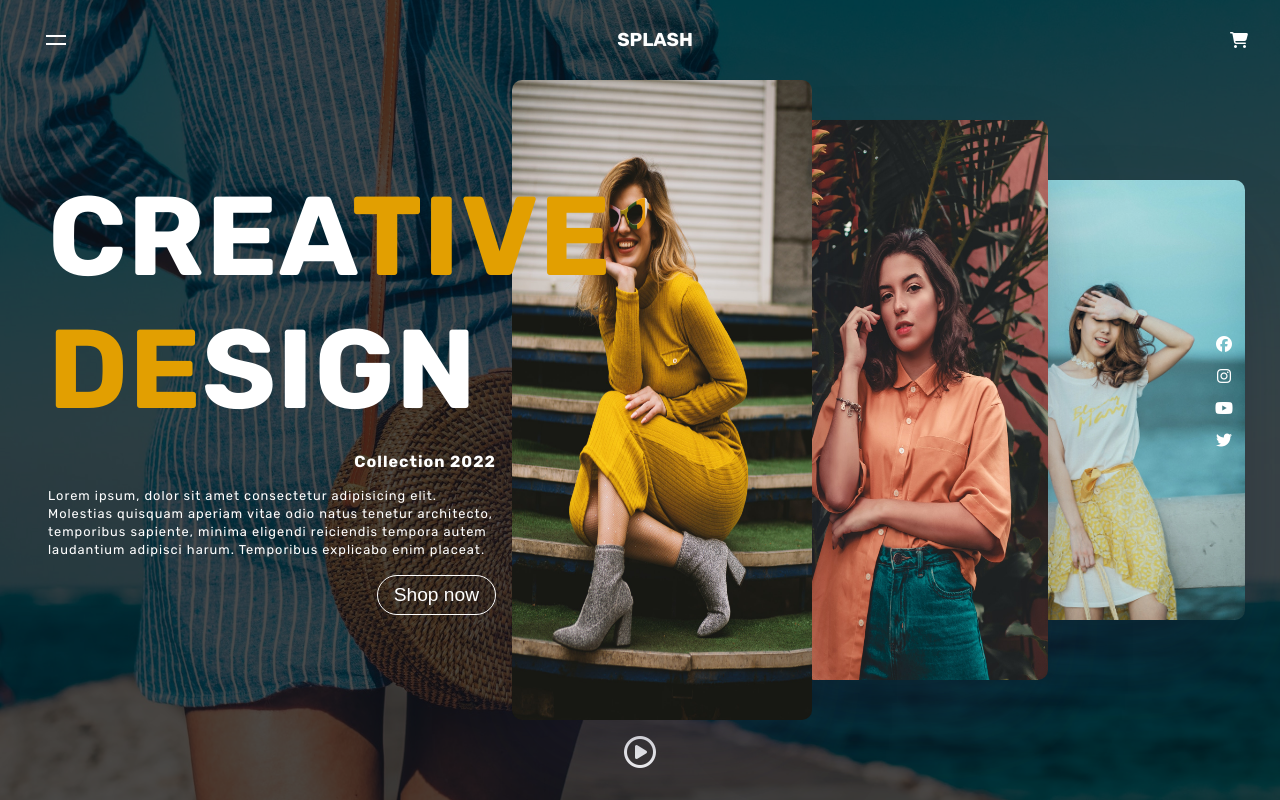
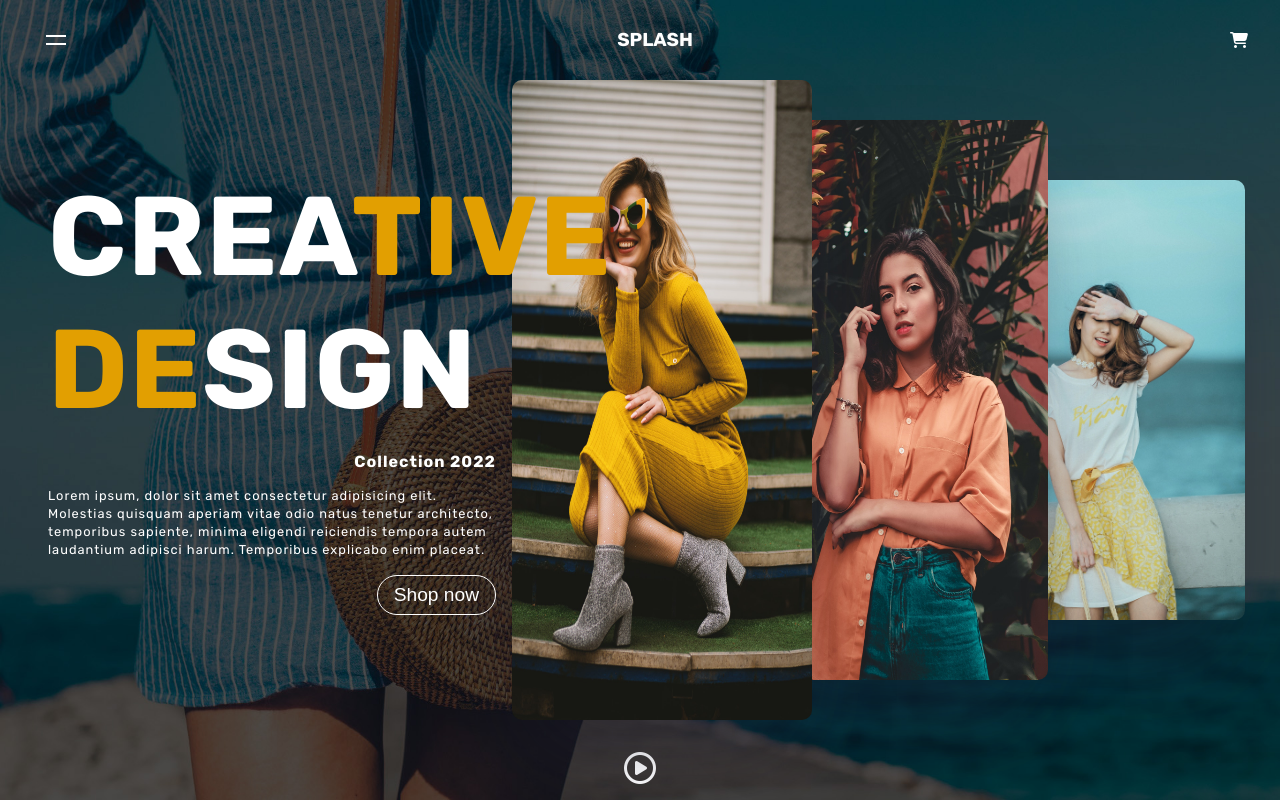
Before and after one commit to khanchandanivikas/fashion, a React (Create React App) app: page / in a window 1280 px wide. Built offline with nearby package versions, Linux system fonts and the light colour scheme.

Commit message:
overlay background image

```diff
--- a/src/App.js
+++ b/src/App.js
@@ -15,12 +15,12 @@ function App() {
 
   return (
     <div className="App">
-      <div className="overlay"></div>
+      {/* <div className="overlay"></div> */}
       <Header hamburger={hamburger} toggleHamburger={toggleHamburger} />
       <div className="slides-container">
         <Content />
         <Slider />
-        <Social />
+        {/* <Social /> */}
       </div>
       <Play />
       <Hamburger hamburger={hamburger} />
--- a/src/components/Content.jsx
+++ b/src/components/Content.jsx
@@ -8,7 +8,8 @@ const Content = () => {
     visible: {
       translateX: "0px",
       transition: {
-        duration: 0.6,
+        duration: 1.2,
+        ease: "easeInOut"
       },
     },
   };
@@ -18,6 +19,7 @@ const Content = () => {
       translateX: "0px",
       transition: {
         duration: 0.6,
+        ease: "easeInOut"
       },
     },
   };
@@ -28,6 +30,7 @@ const Content = () => {
       transition: {
         duration: 1,
         delay: 0.1,
+        ease: "easeInOut"
       },
     },
   };
--- a/src/components/Slider.jsx
+++ b/src/components/Slider.jsx
@@ -13,6 +13,7 @@ const Slider = () => {
       translateY: "0px",
       transition: {
         duration: 1,
+        ease: "easeInOut"
       },
     },
   };
@@ -23,7 +24,8 @@ const Slider = () => {
       translateY: "0px",
       transition: {
         duration: 1.2,
-        delay: 0.3
+        delay: 0.3,
+        ease: "easeInOut"
       },
     },
   };
@@ -34,7 +36,8 @@ const Slider = () => {
       translateY: "0px",
       transition: {
         duration: 1.4,
-        delay: 0.5
+        delay: 0.5,
+        ease: "easeInOut"
       },
     },
   };
--- a/src/scss/main.scss
+++ b/src/scss/main.scss
@@ -6,20 +6,20 @@
 body {
     font-family: 'Rubik', sans-serif;
     @include background-image("../images/background.jpg");
-    height: 100%;
+    height: 100vh;
     width: 100vw;
 }
 
-.overlay {
-    position: absolute;
-    left: 0;
-    top: 0;
-    right: 0;
-    bottom: 0;
-    background: $overlay;
-    z-index: 1;
-    width: 100%;
-}
+// .overlay {
+//     position: absolute;
+//     left: 0;
+//     top: 0;
+//     right: 0;
+//     bottom: 0;
+//     background: $overlay;
+//     z-index: 1;
+//     width: 100%;
+// }
 
 img {
     width: 100%;
--- a/src/scss/play.scss
+++ b/src/scss/play.scss
@@ -4,9 +4,10 @@
 .play-container {
     @include flex-center(column);
     width: 100%;
-    position: absolute;
+    margin-top: -3rem;
+    // position: absolute;
     z-index: 2;
-    top: 92%;
+    // top: 92%;
     color: $text-color;
     font-size: 2rem;
 
--- a/src/scss/variables.scss
+++ b/src/scss/variables.scss
@@ -1,6 +1,6 @@
 $text-color: #fff;
 $hover-color: #e29f01;
-$overlay: rgba(0, 0, 0, 0.7);
+$overlay: rgba(0, 0, 0, 0.85);
 $font-weights: ("regular": 400,
     "medium": 500,
     "bold": 600);
```
Also changed, not shown: src/images/background.jpg.
